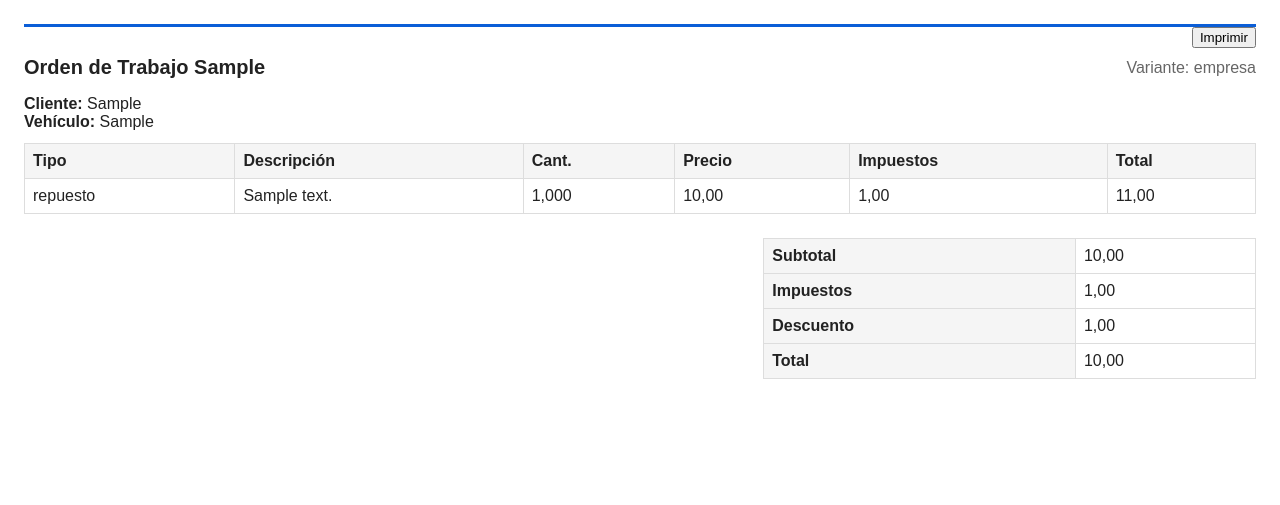
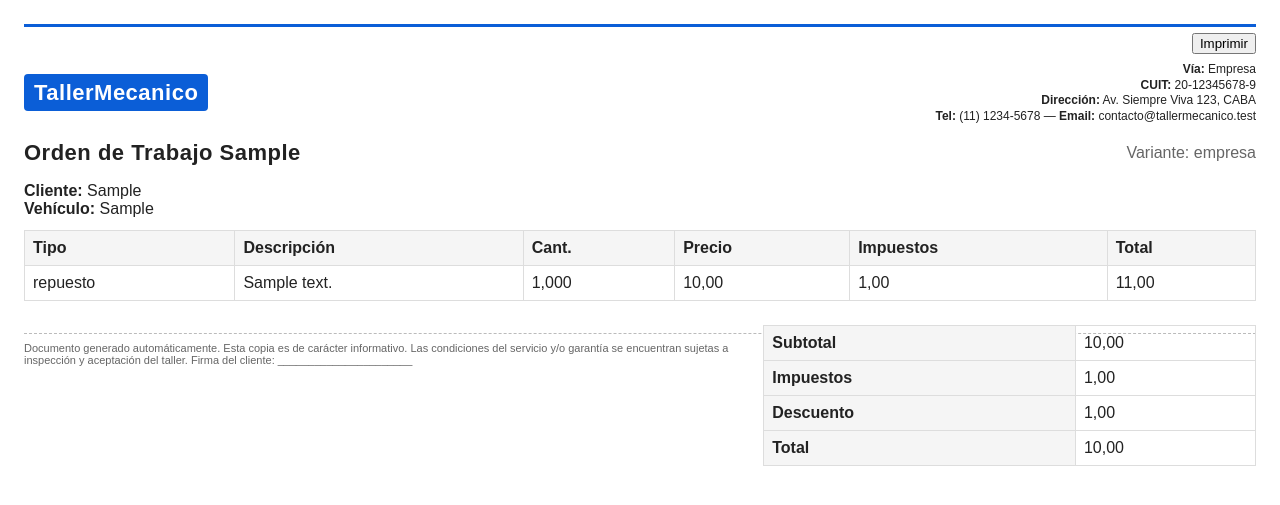
Before and after one commit to Pichulito77/taller-mecanico, a Django app: page /print/ot/1/ in a window 1280 px wide. Shown: the top 505 px of the page. Run offline with Django 5.2, Linux system fonts and the light colour scheme; tables that the repository leaves empty hold one stand-in row (values such as "Sample post").

Commit message:
feat(printouts): add sample company header (logo TallerMecanico) and legal footer to print templates

```diff
--- a/templates/printouts/base_print.html
+++ b/templates/printouts/base_print.html
@@ -7,21 +7,39 @@
   <style>
     body { font-family: Arial, sans-serif; margin: 24px; color: #222; }
     header { display: flex; justify-content: space-between; align-items: center; margin-bottom: 16px; }
-    .brand { font-size: 20px; font-weight: bold; }
+    .brand { font-size: 22px; font-weight: 800; letter-spacing: 0.5px; }
+    .logo { padding: 6px 10px; background: #0b5ed7; color: #fff; border-radius: 4px; }
+    .company { text-align: right; font-size: 12px; line-height: 1.3; }
     .muted { color: #666; }
     table { width: 100%; border-collapse: collapse; margin-top: 12px; }
     th, td { border: 1px solid #ddd; padding: 8px; }
     th { background: #f5f5f5; text-align: left; }
     .totals { margin-top: 12px; float: right; width: 40%; }
-    .company { border-top: 3px solid #0b5ed7; }
-    .client { border-top: 3px solid #28a745; }
+    .company-bar { border-top: 3px solid #0b5ed7; padding-top: 6px; }
+    .client-bar { border-top: 3px solid #28a745; padding-top: 6px; }
+    footer { margin-top: 32px; font-size: 11px; color: #666; border-top: 1px dashed #bbb; padding-top: 8px; }
     @media print { .no-print { display: none; } }
   </style>
 </head>
-<body class="{% if variant == 'cliente' %}client{% else %}company{% endif %}">
+<body class="{% if variant == 'cliente' %}client-bar{% else %}company-bar{% endif %}">
   <div class="no-print" style="text-align:right; margin-bottom:8px;">
     <button onclick="window.print()">Imprimir</button>
   </div>
+
+  <header>
+    <div class="brand"><span class="logo">TallerMecanico</span></div>
+    <div class="company">
+      <div><strong>Vía:</strong> {{ variant|default:'empresa'|title }}</div>
+      <div><strong>CUIT:</strong> 20-12345678-9</div>
+      <div><strong>Dirección:</strong> Av. Siempre Viva 123, CABA</div>
+      <div><strong>Tel:</strong> (11) 1234-5678 — <strong>Email:</strong> contacto@tallermecanico.test</div>
+    </div>
+  </header>
+
   {% block content %}{% endblock %}
+
+  <footer>
+    Documento generado automáticamente. Esta copia es de carácter informativo. Las condiciones del servicio y/o garantía se encuentran sujetas a inspección y aceptación del taller. Firma del cliente: ______________________
+  </footer>
 </body>
 </html>
```
